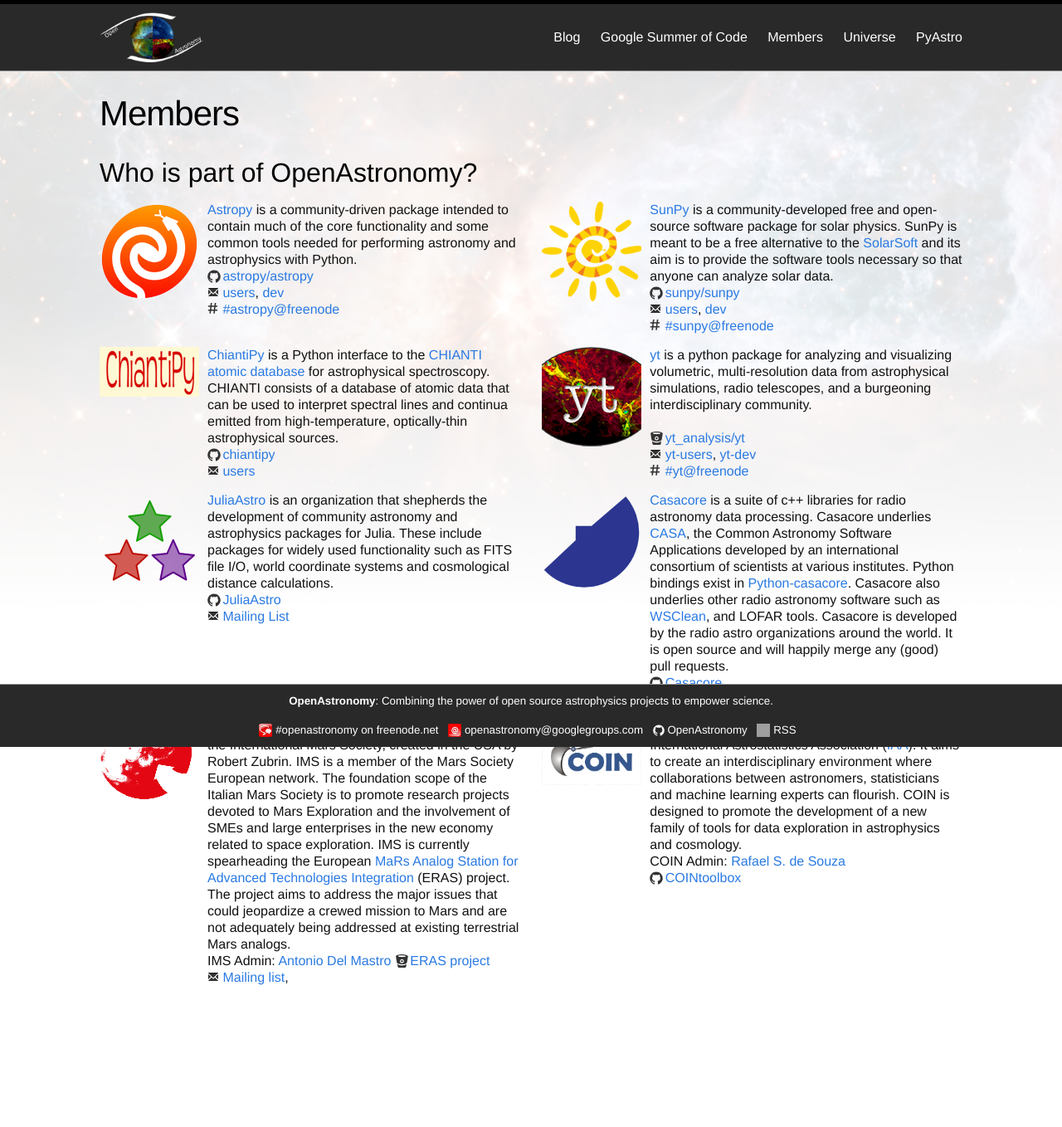
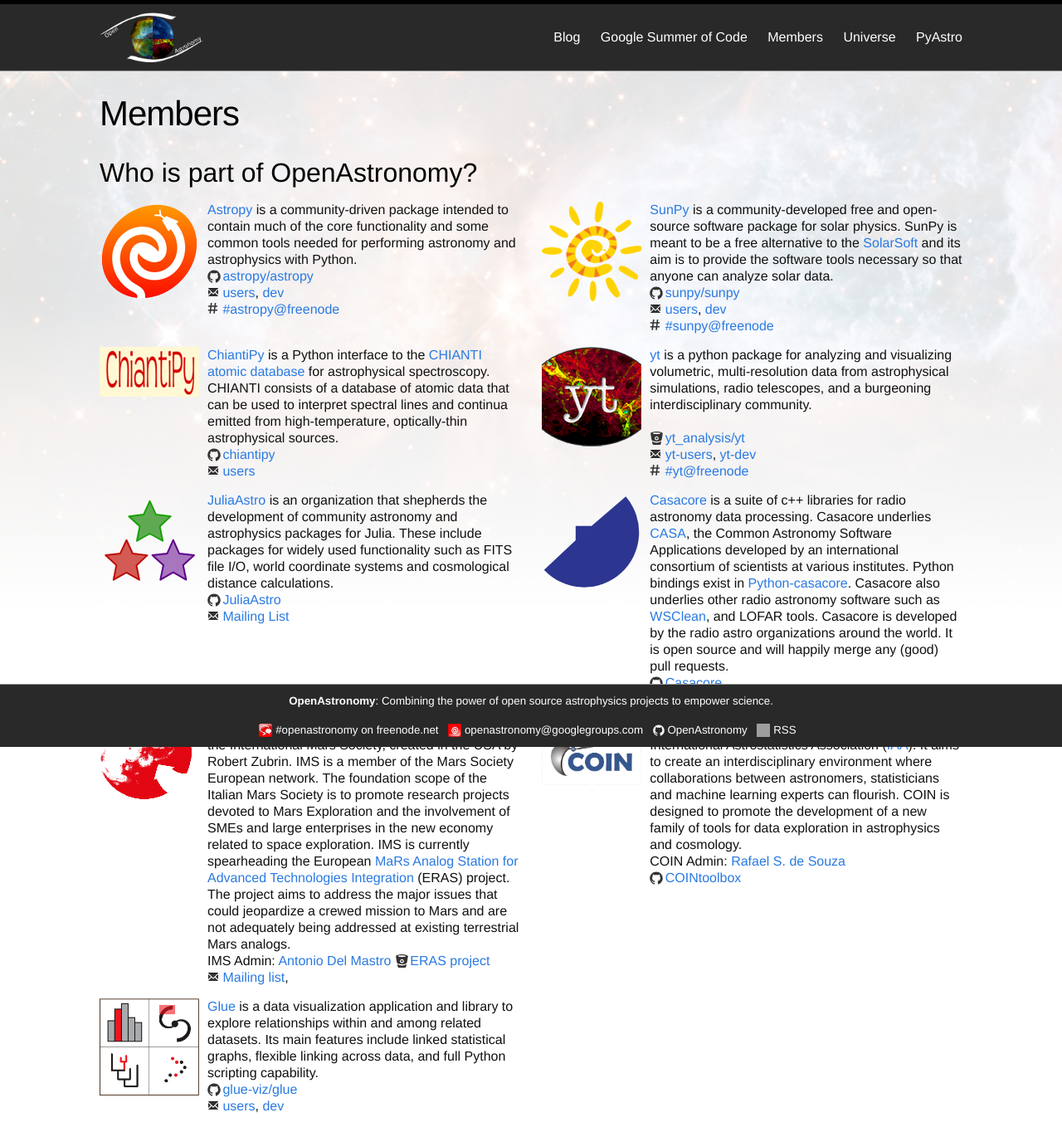
Before and after one commit to OpenAstronomy/openastronomy.github.io, a Jekyll site: the page built from members.md, in a window 1280 px wide. Shown: the whole page at 83% size. Built offline with Jekyll 4.4.1, drawn with Linux system fonts in a browser that asks for light colours; nearby versions of some CDN libraries; before the commit the page ends 1203 px from its top, so only the background shows below that; grey boxes are pictures that could not be loaded.

Commit message:
Fix issues with glue entry

```diff
--- a/_config.yml
+++ b/_config.yml
@@ -20,7 +20,7 @@
 # Build settings
 markdown: kramdown
 
-members: [Astropy, SunPy, chiantipy, yt-project, JuliaAstro, Casacore, IMS, COIN]
+members: [Astropy, SunPy, chiantipy, yt-project, JuliaAstro, Casacore, IMS, COIN, Glue]
 
 irc_freenode: irc://irc.freenode.net/
 
--- a/_includes/members/Glue.html
+++ b/_includes/members/Glue.html
@@ -1,8 +1,8 @@
 <div class="media">
-  <a href="{{ site.astropy_url }}">
-  <img class="media-object pull-left" src="{{page.root}}/img/members/glue.png" alt="Astropy" />
+  <a href="{{ site.glue_url }}">
+  <img class="media-object pull-left" src="{{page.root}}/img/members/glue.png" alt="Glue" />
   </a>
-  <div id="astropy" class="media-body">
+  <div id="glue" class="media-body">
     <a href="{{ site.glue_url }}" class="project" target="_blank">Glue</a>
     is a data visualization application and library to explore relationships
     within and among related datasets. Its main features include linked
@@ -16,7 +16,7 @@
                   <path fill="#333333" d="{{ site.gh_logo }}"/>
                 </svg>
               </span>
-	      astropy/astropy</a>
+	      glue-viz/glue</a>
     <br/>
 <!-- mail -->
              <span class="icon  icon-envelope"> </span>
```
